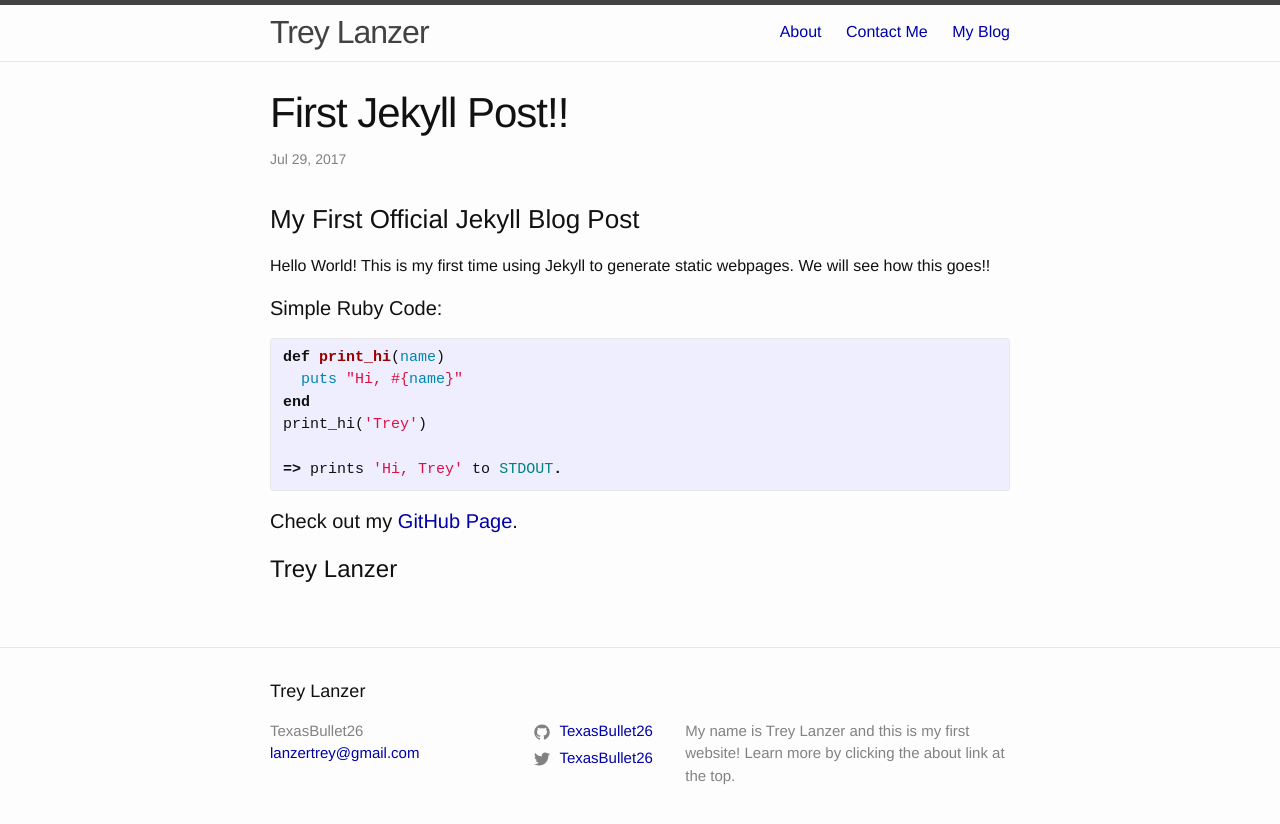
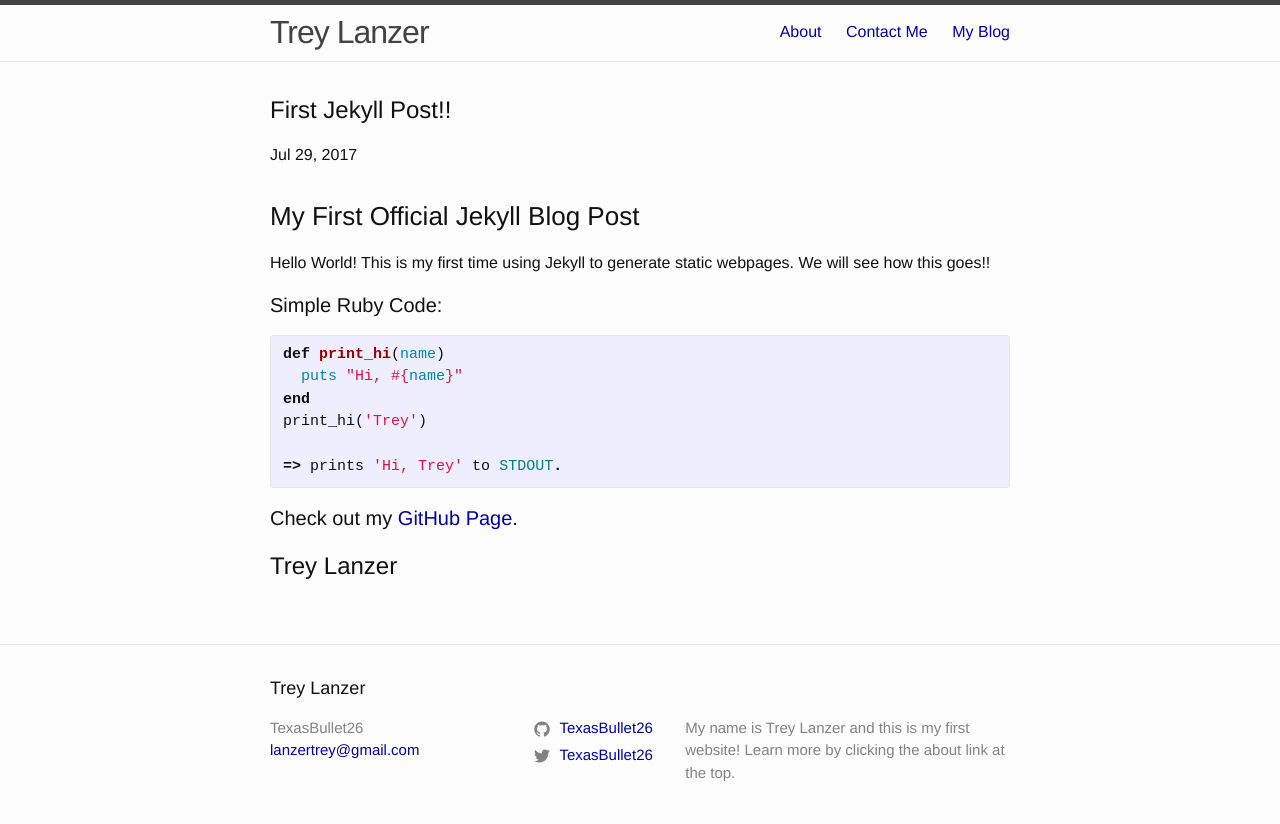
Before and after one commit to TexasBullet26/TexasBullet26.github.io2, a Jekyll site: the page built from _posts/2017-07-29-first-jekyll-post.md, in a window 1280 px wide. Shown: the top 824 px of the page. Built offline with Jekyll 4.4.1, drawn with Linux system fonts in a browser that asks for light colours.

Commit message:
Edit files

```diff
--- a/_config.yml
+++ b/_config.yml
@@ -24,8 +24,7 @@
 
 # Minima date format
 # refer to http://shopify.github.io/liquid/filters/date/ if you want to customize this
-minima:
-  date_format: "%b %-d, %Y"
+date_format: "%b %-d, %Y"
 
 # If you want to link only specific pages in your header, uncomment
 # this and add the path to the pages in order as they should show up
--- a/_includes/header.html
+++ b/_includes/header.html
@@ -3,7 +3,7 @@
   <div class="wrapper">
     {% assign default_paths = site.pages | map: "path" %}
     {% assign page_paths = site.header_pages | default: default_paths %}
-    <a class="site-title" href="{{ "/" | relative_url }}/">{{ site.title | escape }}</a>
+    <a class="site-title" href="{{ "/home" | relative_url }}/">{{ site.title | escape }}</a>
 
     {% if page_paths %}
       <nav class="site-nav">
--- a/_layouts/post.html
+++ b/_layouts/post.html
@@ -2,24 +2,19 @@
 layout: default
 ---
 <article class="post" itemscope itemtype="http://schema.org/BlogPosting">
-
   <header class="post-header">
-    <h1 class="post-title" itemprop="name headline">{{ page.title | escape }}</h1>
-    <p class="post-meta">
-      <time datetime="{{ page.date | date_to_xmlschema }}" itemprop="datePublished">
-        {% assign date_format = site.minima.date_format | default: "%b %-d, %Y" %}
-        {{ page.date | date: date_format }}
-      </time>
-      {% if page.author %}
+    <h1 itemprop="name headline">{{ page.title | escape }}</h1>
+    <p class="meta">
+        <time datetime="{{ page.date | date_to_xmlschema }}" itemprop="datePublished">
+            {% assign date_format = site.date_format | default: "%b %-d, %Y" %}
+            {{ page.date | date: date_format }}
+        </time>
+        {% if page.author %}
         • <span itemprop="author" itemscope itemtype="http://schema.org/Person"><span itemprop="name">{{ page.author }}</span></span>
-      {% endif %}</p>
+        {% endif %}
+    </p>
   </header>
-
   <div class="post-content" itemprop="articleBody">
     {{ content }}
   </div>
-
-  {% if site.disqus.shortname %}
-    {% include disqus_comments.html %}
-  {% endif %}
 </article>
```
Also changed, not shown: posts.md (+1 -1 lines).
